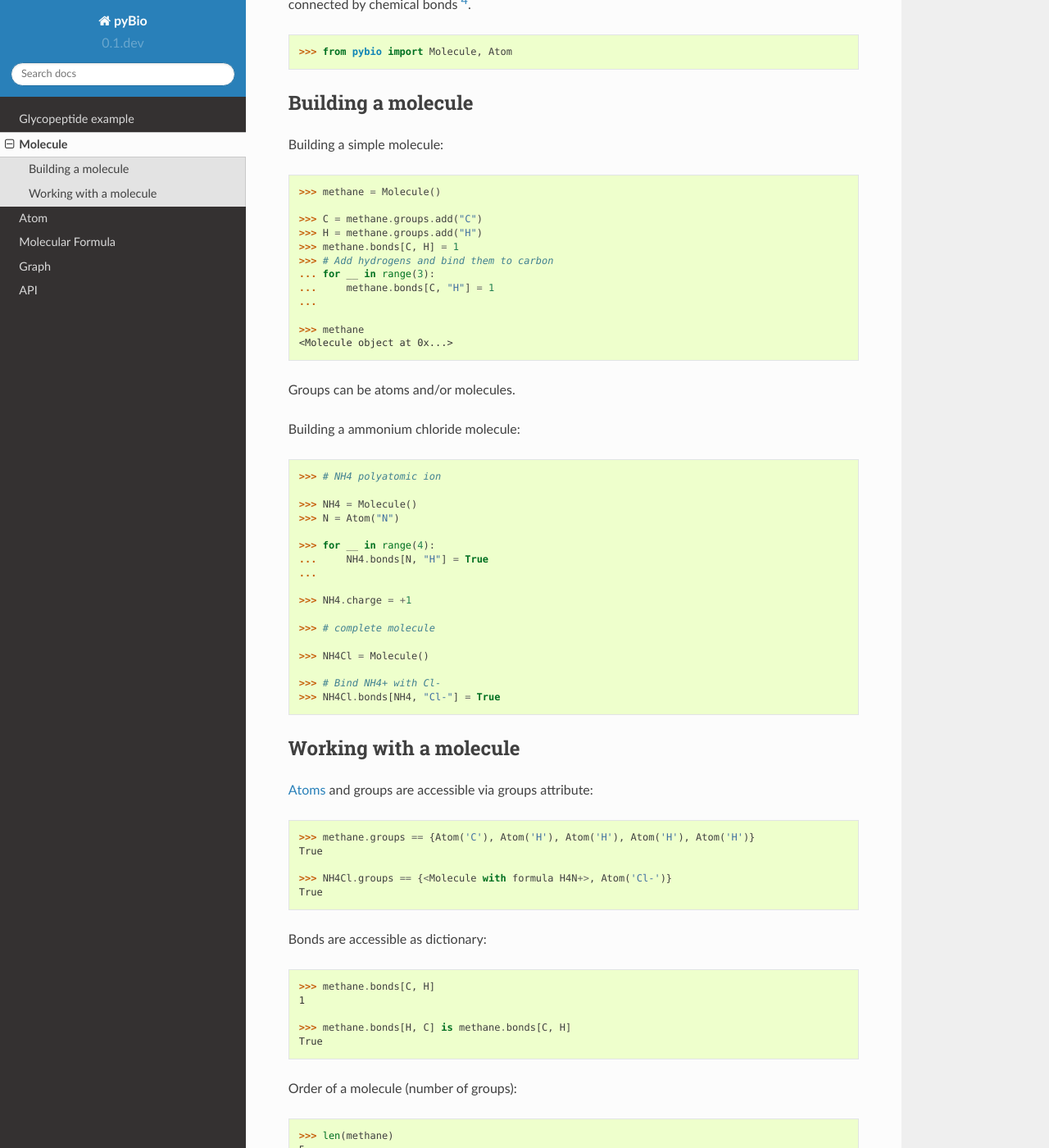
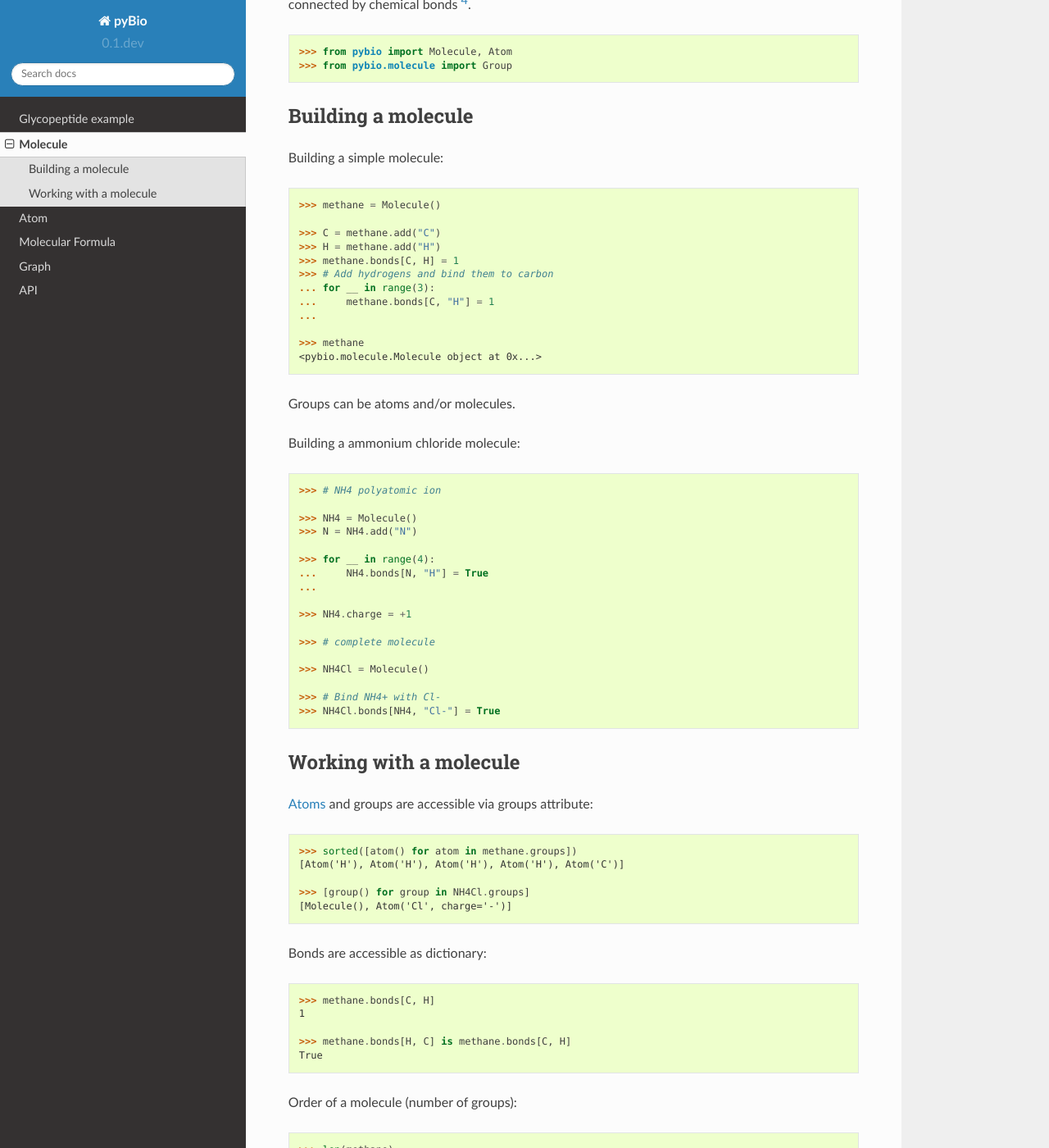
Before and after one commit to genadijrazdorov/pybio, a Sphinx documentation site: the page built from docs/molecule.rst, in a window 1280 px wide and 1400 px high, scrolled down 310 px. Shown: the whole window at 82% size. Built offline with Sphinx 7.4.7 and the Read the Docs theme 2.0.0, drawn with Linux system fonts in a browser that asks for light colours; pages that are not in the unit, such as notebooks, are missing from menus.

Commit message:
fixed Molecule

```diff
--- a/docs/molecule.rst
+++ b/docs/molecule.rst
@@ -15,6 +15,7 @@ Molecular graph is a set of a chemical groups [#1]_ connected by chemical bonds
 ::
 
     >>> from pybio import Molecule, Atom
+    >>> from pybio.molecule import Group
 
 
 Building a molecule
@@ -24,8 +25,8 @@ Building a simple molecule::
 
     >>> methane = Molecule()
 
-    >>> C = methane.groups.add("C")
-    >>> H = methane.groups.add("H")
+    >>> C = methane.add("C")
+    >>> H = methane.add("H")
     >>> methane.bonds[C, H] = 1
     >>> # Add hydrogens and bind them to carbon
     ... for __ in range(3):
@@ -33,7 +34,7 @@ Building a simple molecule::
     ...
 
     >>> methane
-    <Molecule object at 0x...>
+    <pybio.molecule.Molecule object at 0x...>
 
 
 Groups can be atoms and/or molecules.
@@ -43,7 +44,7 @@ Building a ammonium chloride molecule::
     >>> # NH4 polyatomic ion
 
     >>> NH4 = Molecule()
-    >>> N = Atom("N")
+    >>> N = NH4.add("N")
 
     >>> for __ in range(4):
     ...     NH4.bonds[N, "H"] = True
@@ -64,11 +65,11 @@ Working with a molecule
 
 :ref:`Atoms <atom>` and groups are accessible via groups attribute::
 
-    >>> methane.groups == {Atom('C'), Atom('H'), Atom('H'), Atom('H'), Atom('H')}
-    True
+    >>> sorted([atom() for atom in methane.groups])
+    [Atom('H'), Atom('H'), Atom('H'), Atom('H'), Atom('C')]
 
-    >>> NH4Cl.groups == {<Molecule with formula H4N+>, Atom('Cl-')}
-    True
+    >>> [group() for group in NH4Cl.groups]     # doctest: +SKIP
+    [Molecule(), Atom('Cl', charge='-')]
 
 
 Bonds are accessible as dictionary::
```
Also changed, not shown: other parts of docs/molecule.rst (+1 -1 lines), 2 other files.
